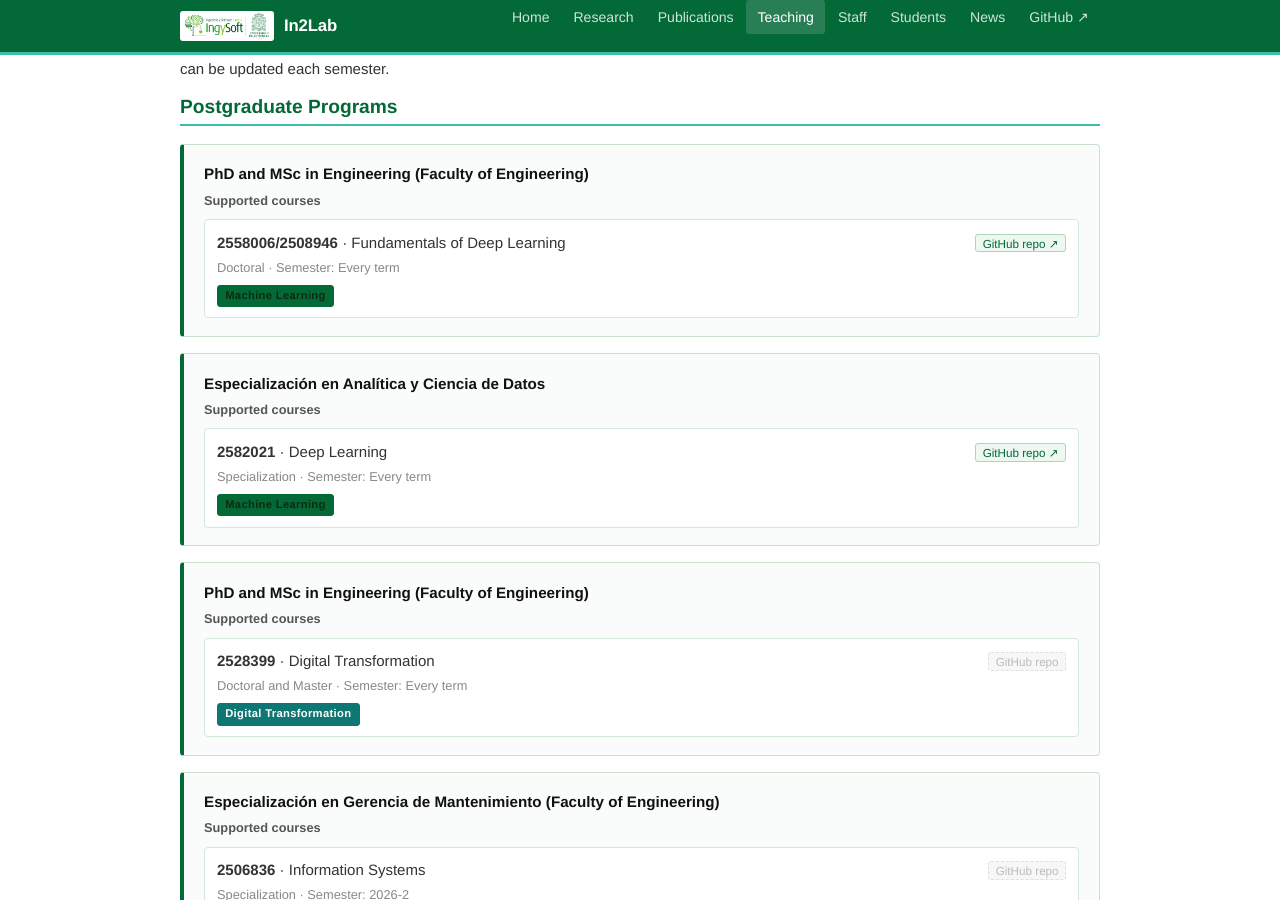
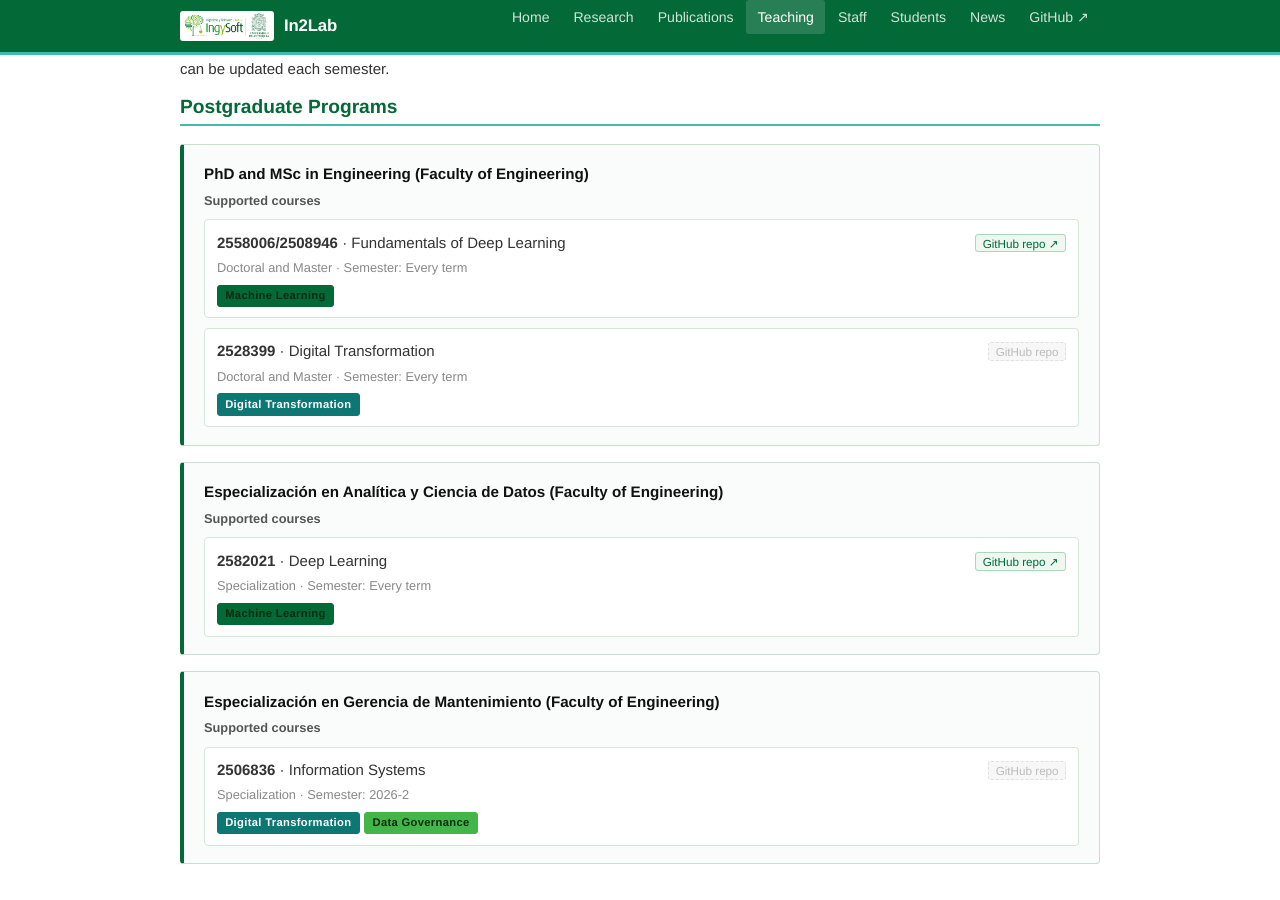
Before and after one commit to IN2LABUDEA/IN2LABUDEA.github.io, a Jekyll site: the page built from teaching.html, in a window 1280 px wide and 900 px high, scrolled down 211 px. Built offline with Jekyll 4.4.1, drawn with Linux system fonts in a browser that asks for light colours; some of the changed lines change nothing that is shown.

Commit message:
fix teaching indexing

```diff
--- a/_data/teaching.yml
+++ b/_data/teaching.yml
@@ -6,12 +6,18 @@
     courses:
       - code: "2558006/2508946"
         title: "Fundamentals of Deep Learning"
-        level: "Doctoral"
+        level: "Doctoral and Master"
         semester: "Every term"
         tags: [ml]
         repo: https://rramosp.github.io/2021.deeplearning/
 
-  - program: "Especialización en Analítica y Ciencia de Datos"
+      - code: "2528399"
+        title: "Digital Transformation"
+        level: "Doctoral and Master"
+        semester: "Every term"
+        tags: [digtrans]
+
+  - program: "Especialización en Analítica y Ciencia de Datos (Faculty of Engineering)"
     courses:
       - code: "2582021"
         title: "Deep Learning"
@@ -19,14 +25,6 @@
         semester: "Every term"
         tags: [ml]
         repo: https://www.udea.edu.co/wps/portal/udea/web/inicio/unidades-academicas/ingenieria/estudiar-facultad/posgrados/especializacion-analitica-ciencia-datos/Contenido/asMenuLateral/presentacion
-
-  - program: "PhD and MSc in Engineering (Faculty of Engineering)"
-    courses:
-    - code: "2528399"
-      title: "Digital Transformation"
-      level: "Doctoral and Master"
-      semester: "Every term"
-      tags: [digtrans]
 
   - program: "Especialización en Gerencia de Mantenimiento (Faculty of Engineering)"
     courses:
```
